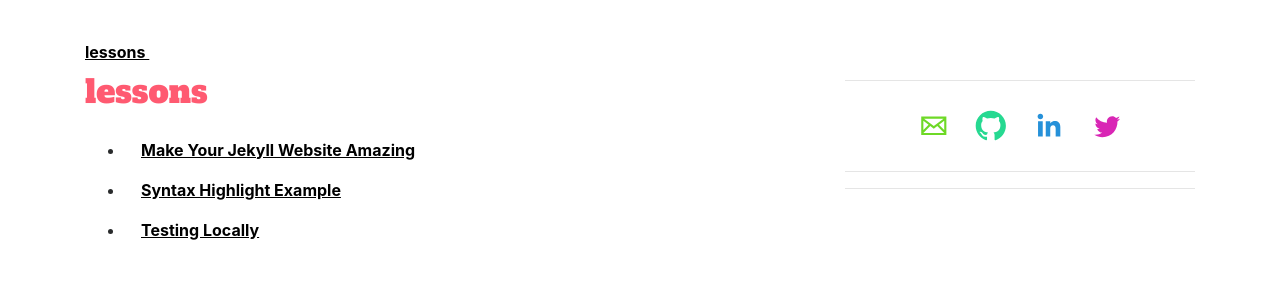
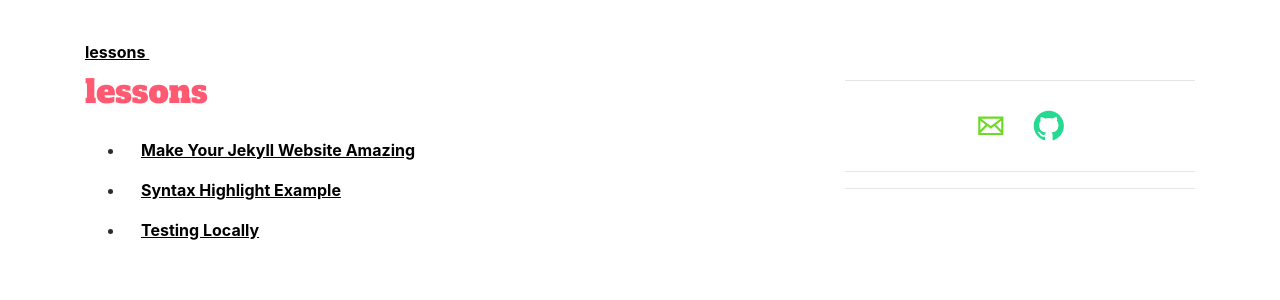
Before and after one commit to gompanghee/gompanghee.github.io, a Jekyll site: the page built from categories.html, in a window 1280 px wide. Shown: the part 964-1264 px from the top of the page. Built offline with Jekyll 4.4.1, drawn with Linux system fonts in a browser that asks for light colours; nearby versions of some CDN libraries; some web fonts are replaced; comment, search, counter and statistics services are not loaded.

Commit message:
Update social-block.html

```diff
--- a/_includes/social-block.html
+++ b/_includes/social-block.html
@@ -2,12 +2,8 @@
 <!-- Thanks to codepen.io/brav0 for pointing out that AdBlock Plus blocks the old "social-icons" class: -->
 <ul class="soc">
 
-<li><a id="trigger-overlay" href="#4section" class="icon-8 email" title="Email"><svg viewBox="0 0 512 512"><path d="M101.3 141.6v228.9h0.3 308.4 0.8V141.6H101.3zM375.7 167.8l-119.7 91.5 -119.6-91.5H375.7zM127.6 194.1l64.1 49.1 -64.1 64.1V194.1zM127.8 344.2l84.9-84.9 43.2 33.1 43-32.9 84.7 84.7L127.8 344.2 127.8 344.2zM384.4 307.8l-64.4-64.4 64.4-49.3V307.8z"/></svg><!--[if lt IE 9]><em>Email</em><![endif]--></a></li>
+<li><a id="trigger-overlay" href="mailto:manggu251@gmila.com" class="icon-8 email" title="Email"><svg viewBox="0 0 512 512"><path d="M101.3 141.6v228.9h0.3 308.4 0.8V141.6H101.3zM375.7 167.8l-119.7 91.5 -119.6-91.5H375.7zM127.6 194.1l64.1 49.1 -64.1 64.1V194.1zM127.8 344.2l84.9-84.9 43.2 33.1 43-32.9 84.7 84.7L127.8 344.2 127.8 344.2zM384.4 307.8l-64.4-64.4 64.4-49.3V307.8z"/></svg><!--[if lt IE 9]><em>Email</em><![endif]--></a></li>
 
-<li><a href="https://github.com/fullit" class="icon-13 github" title="GitHub"><svg viewBox="0 0 512 512"><path d="M256 70.7c-102.6 0-185.9 83.2-185.9 185.9 0 82.1 53.3 151.8 127.1 176.4 9.3 1.7 12.3-4 12.3-8.9V389.4c-51.7 11.3-62.5-21.9-62.5-21.9 -8.4-21.5-20.6-27.2-20.6-27.2 -16.9-11.5 1.3-11.3 1.3-11.3 18.7 1.3 28.5 19.2 28.5 19.2 16.6 28.4 43.5 20.2 54.1 15.4 1.7-12 6.5-20.2 11.8-24.9 -41.3-4.7-84.7-20.6-84.7-91.9 0-20.3 7.3-36.9 19.2-49.9 -1.9-4.7-8.3-23.6 1.8-49.2 0 0 15.6-5 51.1 19.1 14.8-4.1 30.7-6.2 46.5-6.3 15.8 0.1 31.7 2.1 46.6 6.3 35.5-24 51.1-19.1 51.1-19.1 10.1 25.6 3.8 44.5 1.8 49.2 11.9 13 19.1 29.6 19.1 49.9 0 71.4-43.5 87.1-84.9 91.7 6.7 5.8 12.8 17.1 12.8 34.4 0 24.9 0 44.9 0 51 0 4.9 3 10.7 12.4 8.9 73.8-24.6 127-94.3 127-176.4C441.9 153.9 358.6 70.7 256 70.7z"/></svg><!--[if lt IE 9]><em>GitHub</em><![endif]--></a></li>
-
-  <li><a href="https://www.linkedin.com/in/antoniotrento/" class="icon-17 linkedin" title="LinkedIn"><svg viewBox="0 0 512 512"><path d="M186.4 142.4c0 19-15.3 34.5-34.2 34.5 -18.9 0-34.2-15.4-34.2-34.5 0-19 15.3-34.5 34.2-34.5C171.1 107.9 186.4 123.4 186.4 142.4zM181.4 201.3h-57.8V388.1h57.8V201.3zM273.8 201.3h-55.4V388.1h55.4c0 0 0-69.3 0-98 0-26.3 12.1-41.9 35.2-41.9 21.3 0 31.5 15 31.5 41.9 0 26.9 0 98 0 98h57.5c0 0 0-68.2 0-118.3 0-50-28.3-74.2-68-74.2 -39.6 0-56.3 30.9-56.3 30.9v-25.2H273.8z"/></svg><!--[if lt IE 9]><em>LinkedIn</em><![endif]--></a></li>
-
-<li><a href="https://twitter.com/lantoniotrento" class="icon-26 twitter" title="Twitter"><svg viewBox="0 0 512 512"><path d="M419.6 168.6c-11.7 5.2-24.2 8.7-37.4 10.2 13.4-8.1 23.8-20.8 28.6-36 -12.6 7.5-26.5 12.9-41.3 15.8 -11.9-12.6-28.8-20.6-47.5-20.6 -42 0-72.9 39.2-63.4 79.9 -54.1-2.7-102.1-28.6-134.2-68 -17 29.2-8.8 67.5 20.1 86.9 -10.7-0.3-20.7-3.3-29.5-8.1 -0.7 30.2 20.9 58.4 52.2 64.6 -9.2 2.5-19.2 3.1-29.4 1.1 8.3 25.9 32.3 44.7 60.8 45.2 -27.4 21.4-61.8 31-96.4 27 28.8 18.5 63 29.2 99.8 29.2 120.8 0 189.1-102.1 185-193.6C399.9 193.1 410.9 181.7 419.6 168.6z"/></svg><!--[if lt IE 9]><em>Twitter</em><![endif]--></a></li>
+<li><a href="https://github.com/gompanghee" class="icon-13 github" title="GitHub"><svg viewBox="0 0 512 512"><path d="M256 70.7c-102.6 0-185.9 83.2-185.9 185.9 0 82.1 53.3 151.8 127.1 176.4 9.3 1.7 12.3-4 12.3-8.9V389.4c-51.7 11.3-62.5-21.9-62.5-21.9 -8.4-21.5-20.6-27.2-20.6-27.2 -16.9-11.5 1.3-11.3 1.3-11.3 18.7 1.3 28.5 19.2 28.5 19.2 16.6 28.4 43.5 20.2 54.1 15.4 1.7-12 6.5-20.2 11.8-24.9 -41.3-4.7-84.7-20.6-84.7-91.9 0-20.3 7.3-36.9 19.2-49.9 -1.9-4.7-8.3-23.6 1.8-49.2 0 0 15.6-5 51.1 19.1 14.8-4.1 30.7-6.2 46.5-6.3 15.8 0.1 31.7 2.1 46.6 6.3 35.5-24 51.1-19.1 51.1-19.1 10.1 25.6 3.8 44.5 1.8 49.2 11.9 13 19.1 29.6 19.1 49.9 0 71.4-43.5 87.1-84.9 91.7 6.7 5.8 12.8 17.1 12.8 34.4 0 24.9 0 44.9 0 51 0 4.9 3 10.7 12.4 8.9 73.8-24.6 127-94.3 127-176.4C441.9 153.9 358.6 70.7 256 70.7z"/></svg><!--[if lt IE 9]><em>GitHub</em><![endif]--></a></li>
 
 </ul>
```
